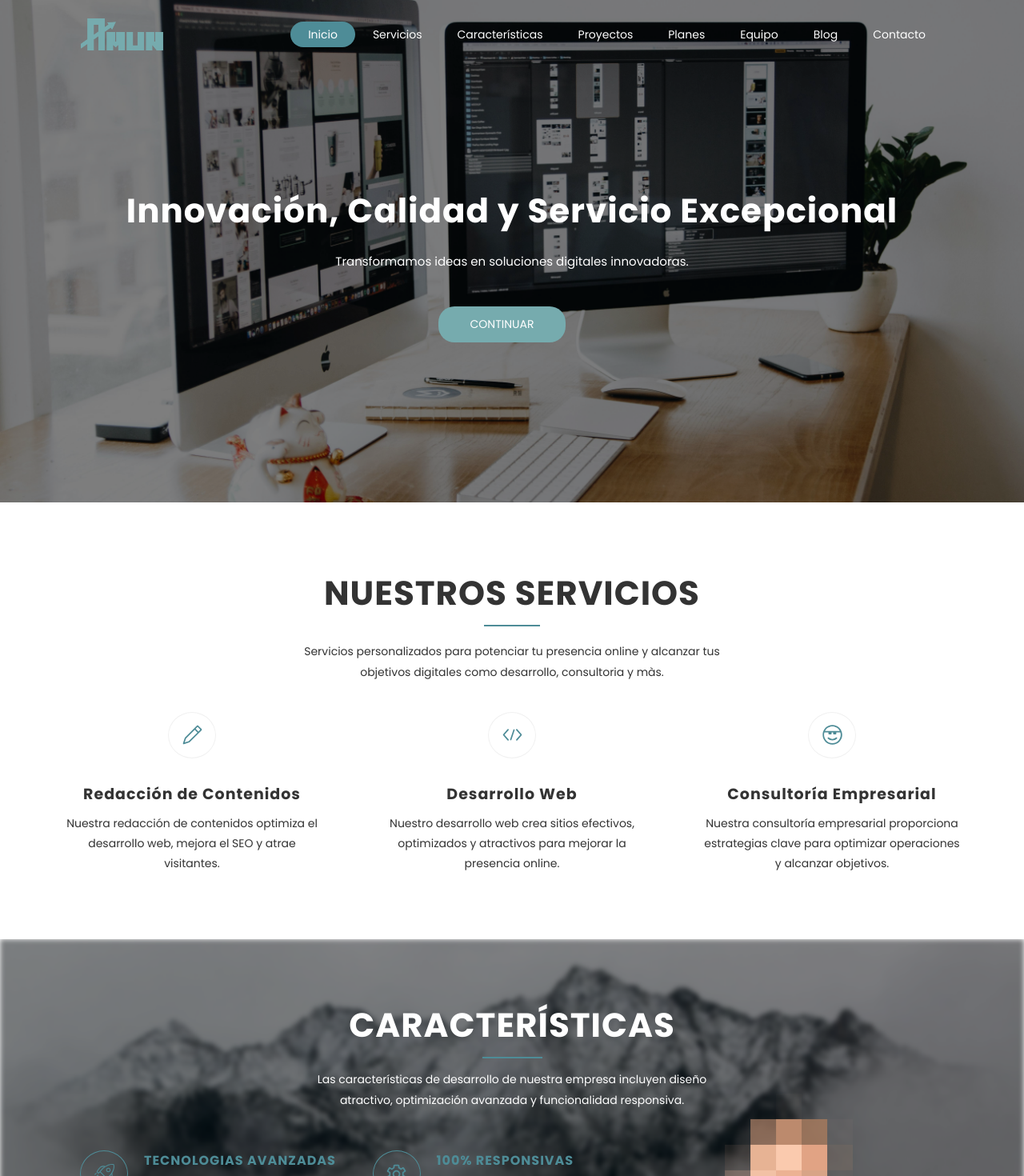
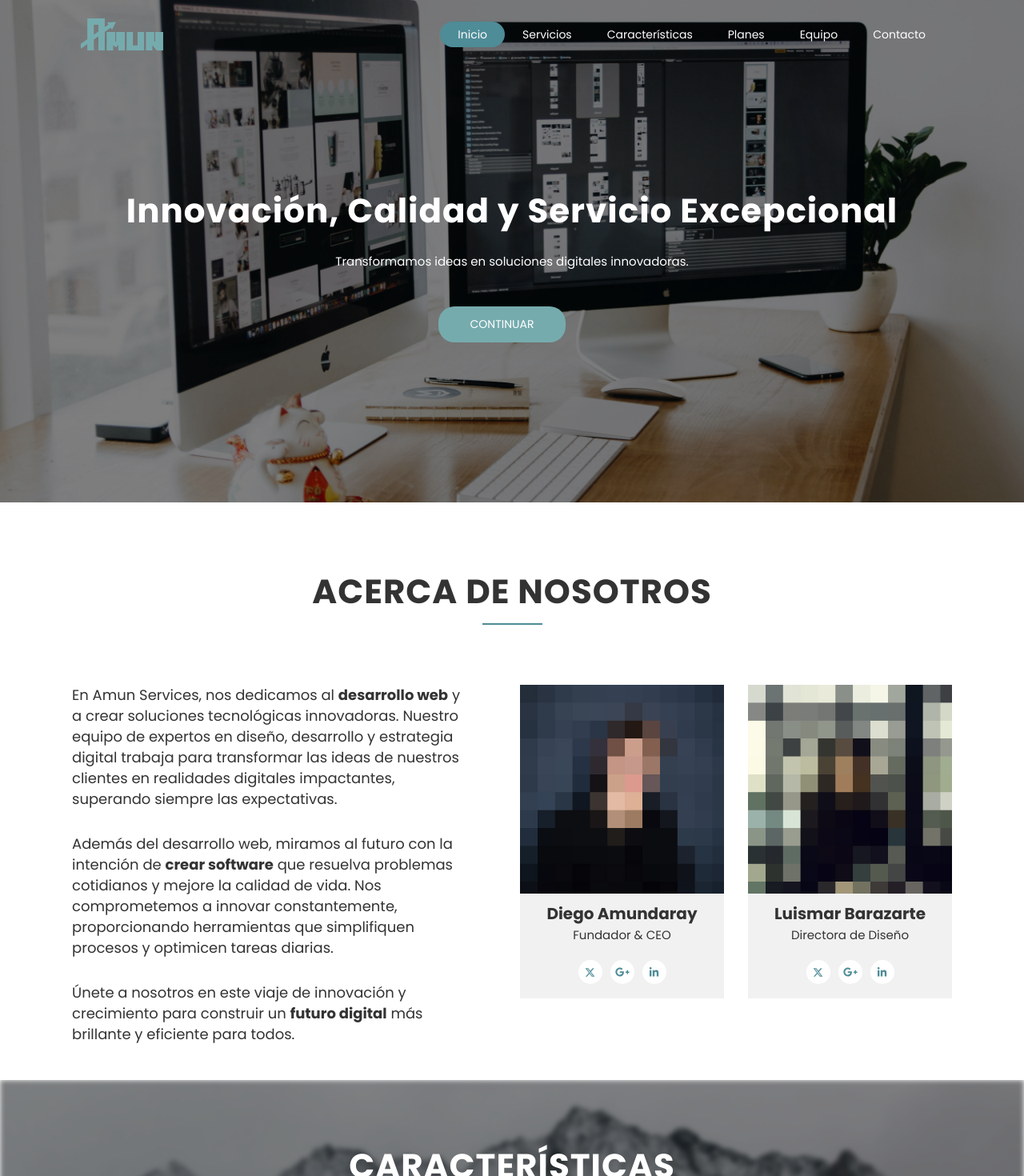
Before and after one commit to Aegox/amun-services-web, a React (Vite) app: page / in a window 1280 px wide. Shown: the top 1470 px of the page at 80% size. Built offline with nearby package versions, Linux system fonts and the light colour scheme.

Commit message:
modify structure of landing and add about us content

```diff
--- a/src/App.jsx
+++ b/src/App.jsx
@@ -19,15 +19,11 @@ function App() {
     <main className={styles.main}>
       <NavBar/>
       <Home/>
+      <Team/>
+      <Features/>
       <Services/>
-      <Features/>
-      <Portfolio/>
-      <Watch/>
+      <Counts/>
       <Prices/>
-      <Counts/>
-      <Team/>
-      <Comentarys/>
-      <Blog/>
       <Contact/>
     </main>
   )
--- a/src/components/Comentarys.jsx
+++ b/src/components/Comentarys.jsx
@@ -1,12 +1,11 @@
 import styles from '../styles/Comentarys.module.css'
-import customer1 from '../assets/customer1.jpg'
-import customer2 from '../assets/customer2.jpg'
+import customer1 from '../assets/kariñitos.jpg'
+import customer2 from '../assets/arias.jpg'
 import customer3 from '../assets/customer3.jpg'
 import customer4 from '../assets/customer4.jpg'
 
 function Comentarys () {
   const handleSlider = () => {
-    // Asegúrate de que el selector tenga un punto (.) al principio para indicar una clase
     const item = document.querySelector(`.${styles.itemsList}`);
     if (item) {
       console.log(item);
@@ -24,22 +23,21 @@ function Comentarys () {
             <img src={customer1} alt=""/>
           </div>
           <p>
-            Lorem ipsum dolor sit amet, consectetur adipisicing elit. send do<br />
-            adipisicing ciusmod tempor incididunt ut labore et
+            Estoy muy agradecida con el trabajo que hacen, pude lograr tener
+            presencia en internet, gracias al landing page que me elaboraron.
           </p>
-          <h3>Jone Deam</h3>
-          <span>Founder of Jalmari</span>
+          <h3>Karla A</h3>
+          <span>Kariñitos y detalles</span>
         </li>
         <li>
           <div className={styles.containerImg}>
             <img src={customer2} alt=""/>
           </div>
           <p>
-            Lorem ipsum dolor sit amet, consectetur adipisicing elit. send do<br />
-            adipisicing ciusmod tempor incididunt ut labore et
+           Entendieron nuestras necesidades y creó una web que refleja perfectamente nuestra marca. Excelente soporte.
           </p>
-          <h3>Oidila Matik</h3>
-          <span>President Lexo Inc</span>
+          <h3>Arias T</h3>
+          <span>Arias Trans</span>
         </li>
         <li>
           <div className={styles.containerImg}>
--- a/src/components/Contact.jsx
+++ b/src/components/Contact.jsx
@@ -55,7 +55,7 @@ function Contact () {
             <a>Contacto</a>
           </li>
         </ul>
-        <p>Todos los derechos reservados © 2024 - Dieñado y Desarrollado por Amun</p>
+        <p>Todos los derechos reservados © 2024 - Amun Services</p>
       </footer>
     </main>
 
--- a/src/components/NavBar.jsx
+++ b/src/components/NavBar.jsx
@@ -8,10 +8,10 @@ function NavBar() {
     "Inicio",
     "Servicios",
     "Características",
-    "Proyectos",
+    //"Proyectos",
     "Planes",
     "Equipo",
-    "Blog",
+    //"Blog",
     "Contacto",
   ];
   const [options, setOptions] = useState("Inicio");
@@ -76,11 +76,11 @@ function NavBar() {
       { top: 0, bottom: 420, name: "Inicio" },
       { top: 421, bottom: 950, name: "Servicios" },
       { top: 950, bottom: 1550, name: "Características" },
-      { top: 1555, bottom: 2925, name: "Proyectos" },
-      { top: 2925, bottom: 3778, name: "Planes" },
-      { top: 4085, bottom: 4856, name: "Equipo" },
-      { top: 5263, bottom: 6043, name: "Blog" },
-      { top: 6043, bottom: Infinity, name: "Contacto" },
+      //{ top: 1555, bottom: 2925, name: "Proyectos" },
+      { top: 1555, bottom: 2395, name: "Planes" },
+      { top: 2721, bottom: 3443, name: "Equipo" },
+      //{ top: 5263, bottom: 6043, name: "Blog" },
+      { top: 3893, bottom: Infinity, name: "Contacto" },
     ];
 
     const currentSection = sectionThresholds.find(
--- a/src/components/Team.jsx
+++ b/src/components/Team.jsx
@@ -10,14 +10,18 @@ function Team() {
   return (
     <main id="Equipo" className={styles.main}>
       <header className={styles.head}>
-        <h2>NUESTRO EQUIPO</h2>
+        <h2>ACERCA DE NOSOTROS</h2>
         <div className={styles.line}></div>
-        <p>
-         Conoce a nuestro equipo de expertos dedicados a ofrecer soluciones tecnológicas innovadoras y apoyo constante a clientes.
-        </p>
       </header>
       <section className={styles.container}>
-        <article>
+        <article className={styles.containerText}>
+          <p>En Amun Services, nos dedicamos al <strong>desarrollo web</strong> y a crear soluciones tecnológicas innovadoras. Nuestro equipo de expertos en diseño, desarrollo y estrategia digital trabaja para transformar las ideas de nuestros clientes en realidades digitales impactantes, superando siempre las expectativas.</p>
+        <p>
+          Además del desarrollo web, miramos al futuro con la intención de <strong>crear software</strong> que resuelva problemas cotidianos y mejore la calidad de vida. Nos comprometemos a innovar constantemente, proporcionando herramientas que simplifiquen procesos y optimicen tareas diarias.</p>
+        <p>
+          Únete a nosotros en este viaje de innovación y crecimiento para construir un <strong>futuro digital</strong> más brillante y eficiente para todos.</p>
+        </article>
+        <article className={styles.person}>
           <div className={styles.image}>
             <img src={team1} alt="" />
           </div>
@@ -46,7 +50,7 @@ function Team() {
             </ul>
           </div>
         </article>
-        <article>
+        <article className={styles.person}>
           <div className={styles.image}>
             <img src={team3} alt="" />
           </div>
--- a/src/styles/Comentarys.module.css
+++ b/src/styles/Comentarys.module.css
@@ -52,6 +52,7 @@
 
 .containerImg img {
   width: 100%;
+  height: 100%;
   border-radius: 100%
 }
 
--- a/src/styles/Team.module.css
+++ b/src/styles/Team.module.css
@@ -4,7 +4,8 @@
   align-items: center;
   padding: 80px 0px;
   width: 100%;
-  height: 722px
+  height: 722px;
+  gap: 30px
 }
 
 .head {
@@ -22,12 +23,20 @@
   color: #333
 }
 
-.head p {
+.containerText {
+  display: flex;
+  flex-direction: column;
+  width: 50%;
+  gap: 30px;
+  padding-right: 30px
+
+}
+
+.containerText p {
   color: #333;
-  width: 43%;
-  text-align: center;
-  line-height: 26px
-
+  line-height: 26px;
+  font-size: 18px;
+  width: 100%
 }
 
 .line {
@@ -39,17 +48,19 @@
 
 .container {
   display: flex;
-  margin: 0px 105.5px;
-  padding: 0px 15px;
-  justify-content: center;
-  gap: 30px
+  padding: 0px 90px;
+  justify-content: space-around;
+  gap: 30px;
+  width: 100%;
 }
 
-.container article {
+.person {
   display: flex;
   flex-direction: column;
   width: 255px;
   height: 392px;
+  min-width: 255px;
+  min-height: 392px;
 }
 
 .image img {
```
Also changed, not shown: src/assets/arias.jpg (added), src/assets/kariñitos.jpg (added).
